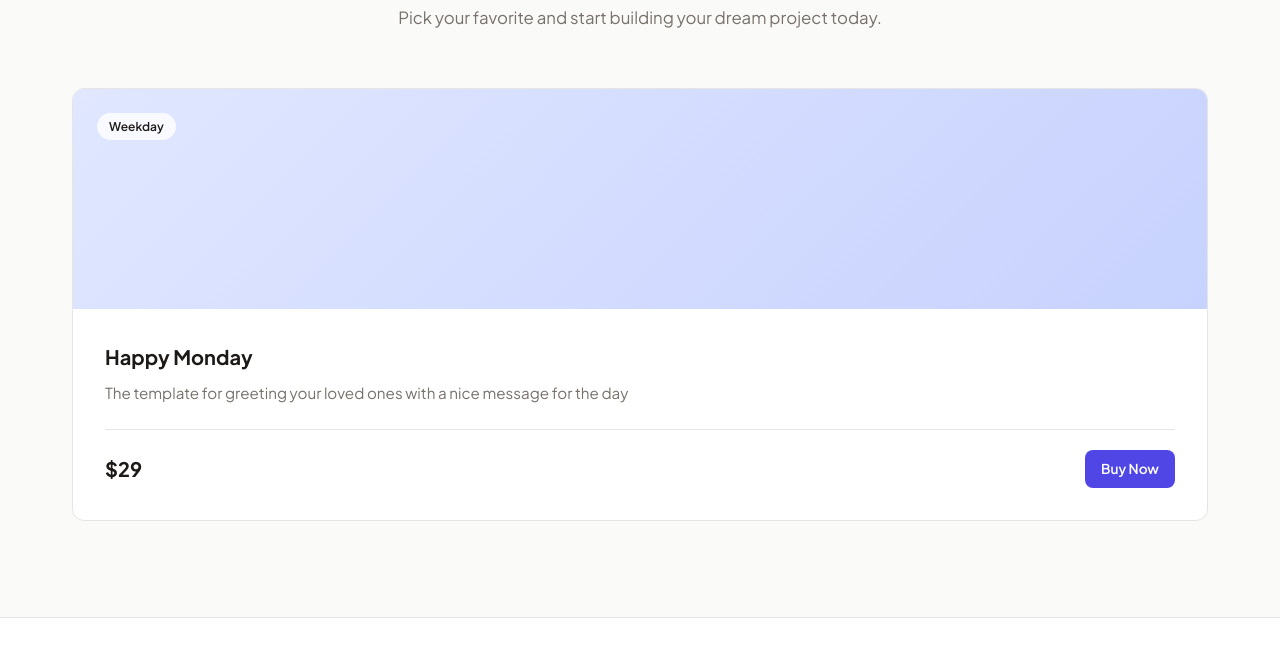
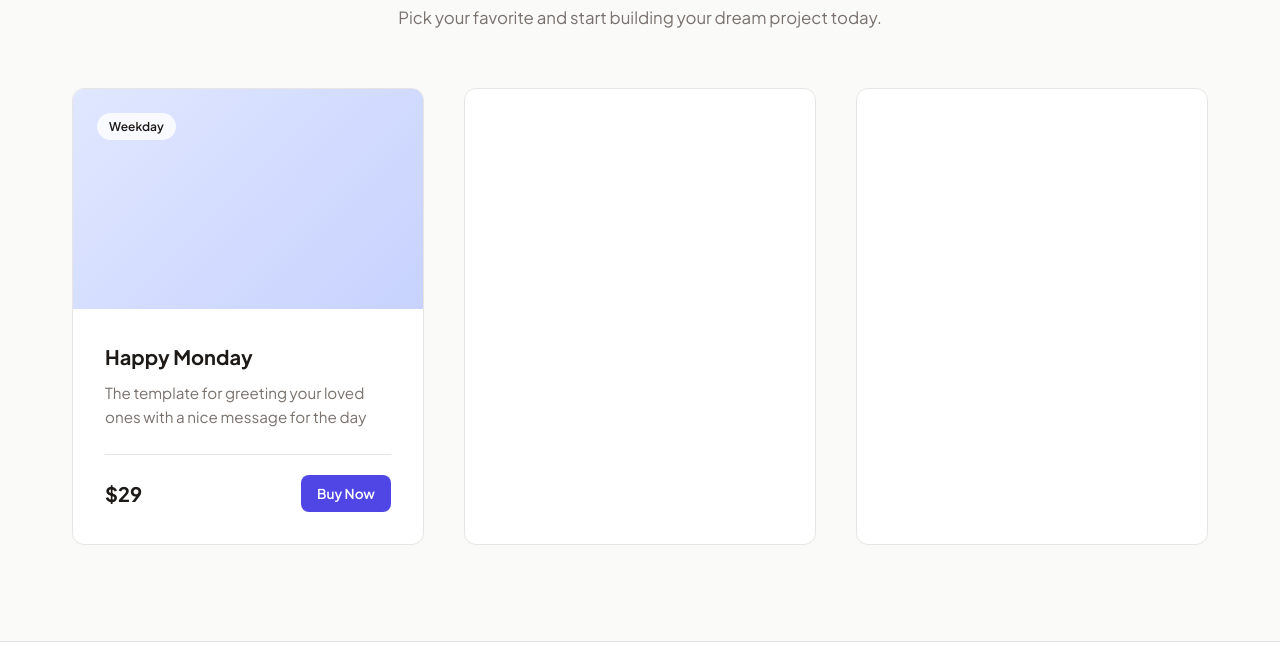
Before and after one commit to asad-khilji/ak-serenity-designs, a plain HTML site: page index.html in a window 1280 px wide. Shown: the part 1349-2012 px from the top of the page. Drawn offline with Linux system fonts and the light colour scheme.

Commit message:
Add template cards to index.html

```diff
--- a/index.html
+++ b/index.html
@@ -87,6 +87,16 @@
                         </div>
                     </div>
                 </div>
+
+                 <!-- Template 2 -->
+                <div class="template-card">
+
+                </div>
+
+                <!-- Template 3 -->
+                <div class="template-card">
+
+                </div>
             </div>
         </div>
     </section>
```
